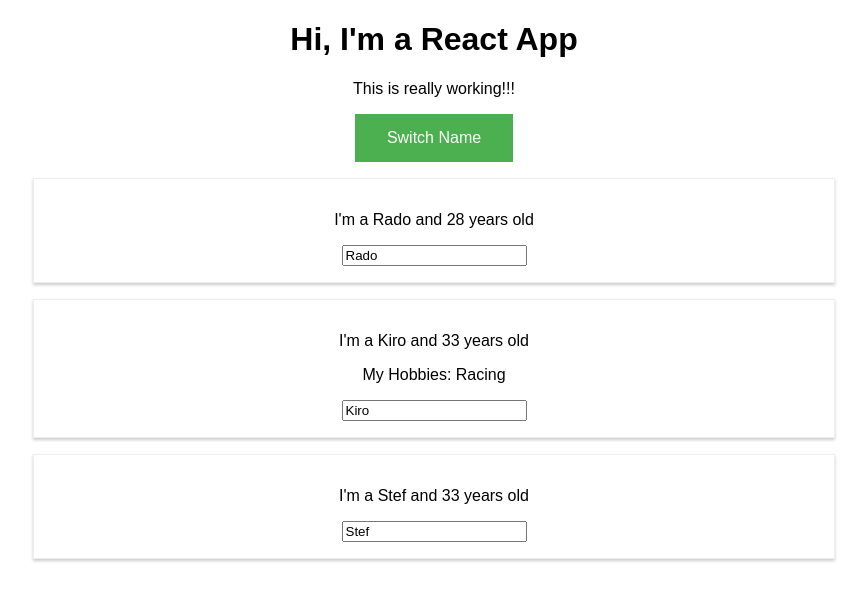
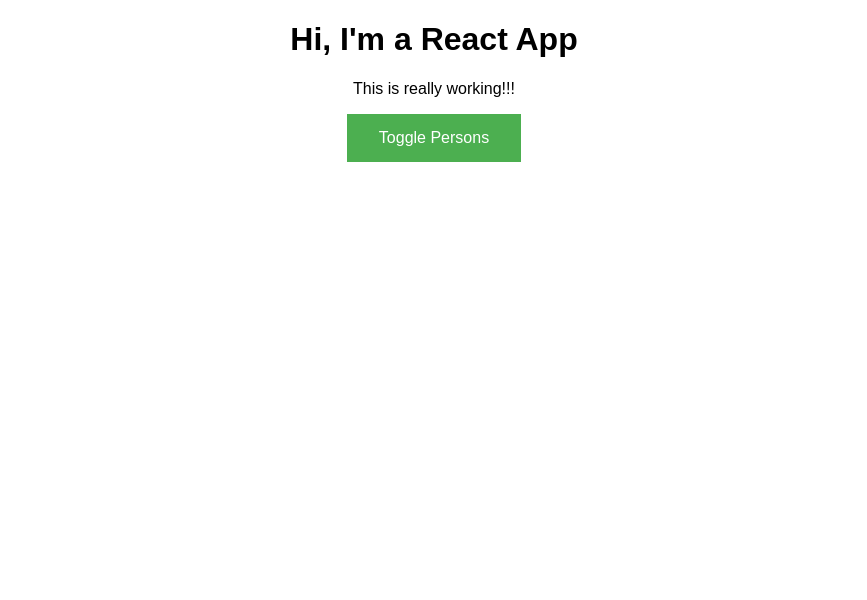
Before and after one commit to radoisan/ReactJS-Persons, a React (Create React App) app in the folder persons-app/: page / in a window 1280 px wide. Shown: the top 600 px of the page, without its empty margins (206-1073 px from the left). Built offline with nearby package versions, Linux system fonts and the light colour scheme.

Commit message:
Rendering Content Conditionally
A bad option using conditional (ternary) operator because in more complex applications, the JSX becomes complex!

```diff
--- a/persons-app/src/App.js
+++ b/persons-app/src/App.js
@@ -10,7 +10,8 @@
       {name: 'Kiro', age: 33},
       {name: 'Stef', age: 33}
     ],
-    otherState: 'Some other state'
+    otherState: 'Some other state',
+    showPersons: false
   }
 
   switchNameHandler = (newName) => {
@@ -34,26 +35,38 @@
     })
   }
 
+  togglePersonsHandler = () => {
+    const doesShow = this.state.showPersons;
+    this.setState({showPersons: !doesShow});
+  }
+
   render() {
     return (
       <div className="App">
+
         <h1>Hi, I'm a React App</h1>
         <p>This is really working!!!</p>
 
-        <button className="primary" onClick={()=> this.switchNameHandler('Radoslav...')}>Switch Name</button>
+        <button className="primary" onClick={this.togglePersonsHandler}>Toggle Persons</button>
 
+        { this.state.showPersons ?
+          <div>
             <Person
             name={this.state.persons[0].name}
             age={this.state.persons[0].age} />
+
             <Person
             name={this.state.persons[1].name}
             age={this.state.persons[1].age}
             click={this.switchNameHandler.bind(this, 'Radoslav!!')}
-        changed={this.nameChangeHandler}
-        >My Hobbies: Racing</Person>
+            changed={this.nameChangeHandler}>My Hobbies: Racing</Person>
+
             <Person
             name={this.state.persons[2].name}
             age={this.state.persons[2].age} />
+          </div> : null
+        }
+
       </div>
     );
   }
```
Lines whose indentation alone changed are shown as unchanged.
